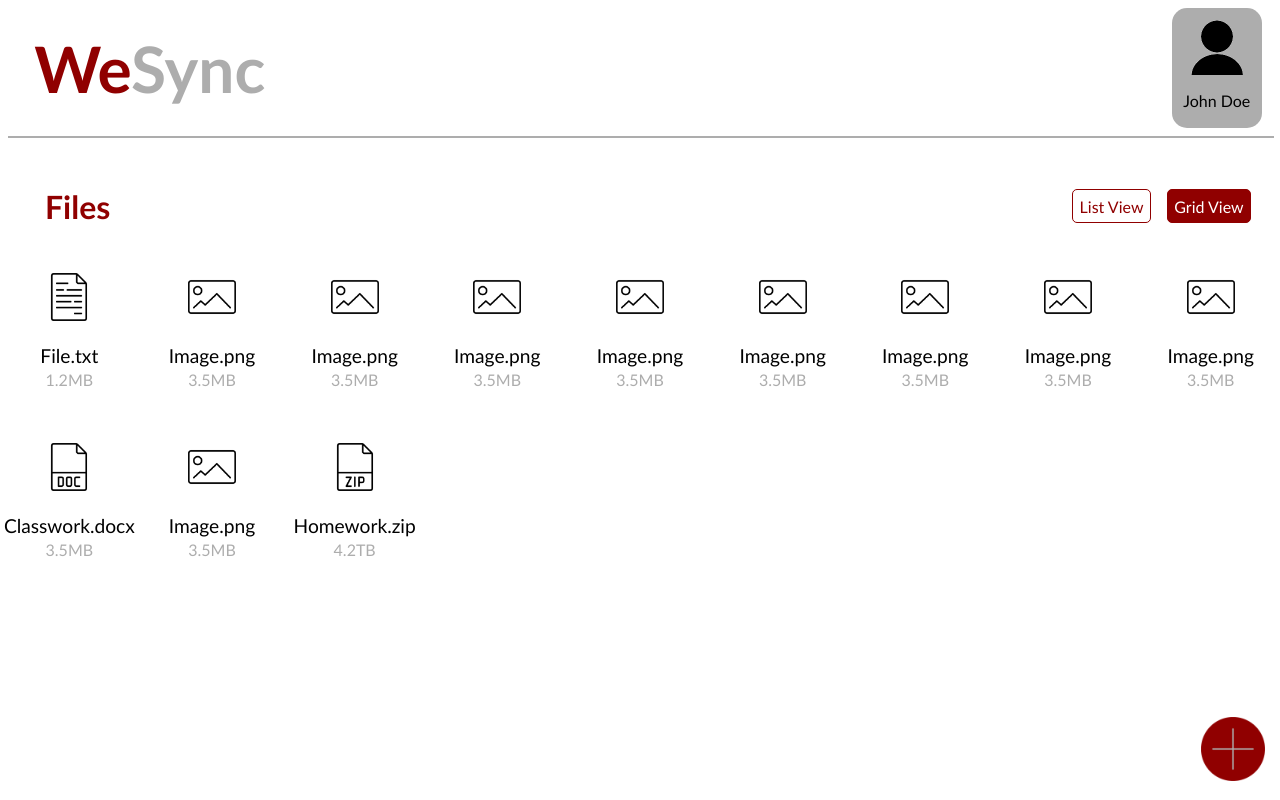
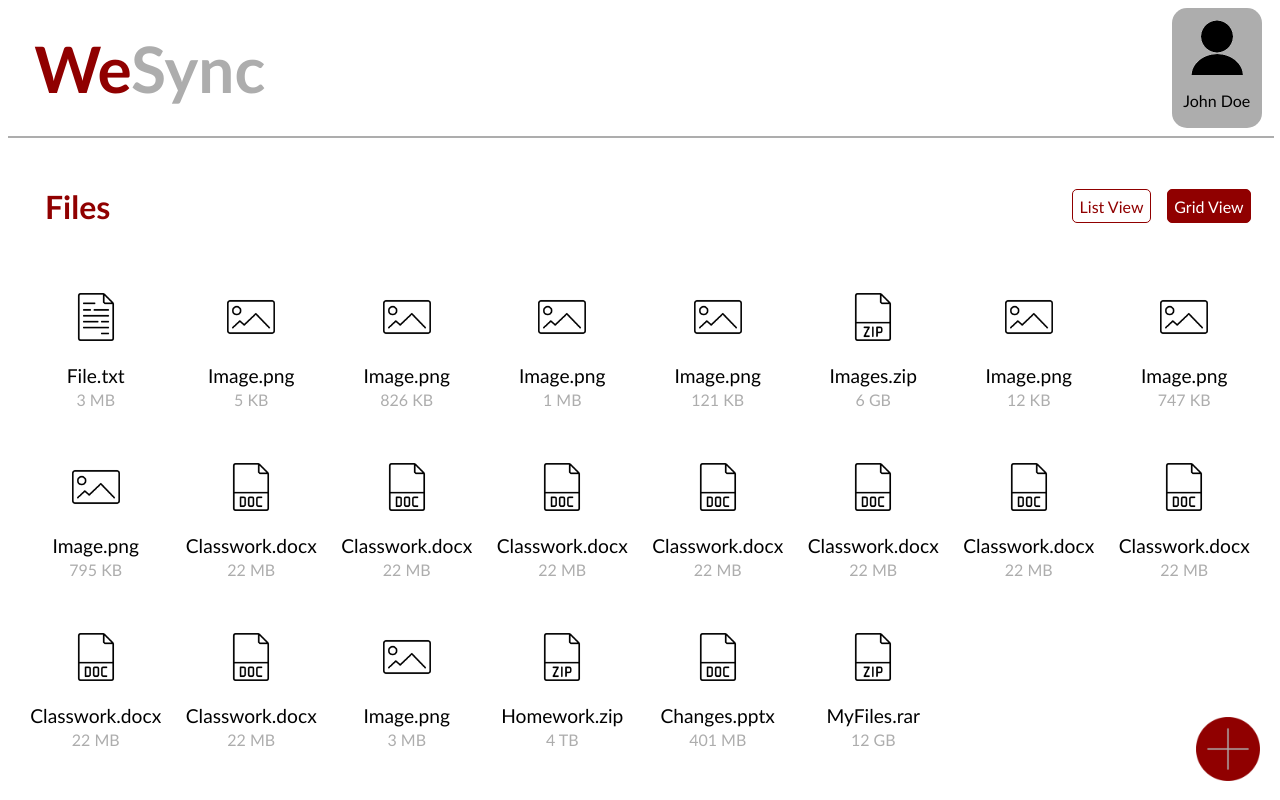
Before and after one commit to tsonicm/TW-UI-Svelte, a SvelteKit app: page / in a window 1280 px wide. Built offline with nearby package versions, Linux system fonts and the light colour scheme.

Commit message:
Scrollable layouts

```diff
--- a/src/app.html
+++ b/src/app.html
@@ -6,7 +6,7 @@
 		<meta name="viewport" content="width=device-width, initial-scale=1" />
 		%sveltekit.head%
 	</head>
-	<body data-sveltekit-preload-data="hover">
+	<body data-sveltekit-preload-data="hover" style="overflow: hidden;">
 		<div style="display: contents">%sveltekit.body%</div>
 	</body>
 </html>
--- a/src/components/GridView.svelte
+++ b/src/components/GridView.svelte
@@ -4,6 +4,7 @@
     import doc from '$lib/images/document.png';
     import image from '$lib/images/image.png';
     import zip from '$lib/images/zip.png';
+    import convertBytes from '$lib/convertBytes.js';
 
     function getExtension(name) {
         let extension = name.split('.').pop();
@@ -24,7 +25,7 @@
             {:else}
                 <img id="imgType" src={txt} alt="Text File">
             {/if}
-            <p>{file.name}<br><span>{file.size}</span></p>
+            <p>{file.name}<br><span>{convertBytes(file.size)}</span></p>
             </a>
         </div>
     {/each}
@@ -35,6 +36,27 @@
         display: grid;
         grid-template-columns: repeat(auto-fit, minmax(120px, 1fr));
         gap: 20px;
+        padding: 20px;
+        overflow-y: auto;
+        max-height: calc(100vh - 320px);
+    }
+
+    #files::-webkit-scrollbar {
+        width: 10px;
+    }
+
+    #files::-webkit-scrollbar-track {
+        background: #ddd;
+        border-radius: 5px;
+    }
+
+    #files::-webkit-scrollbar-thumb {
+        background: #900000;
+        border-radius: 5px;
+    }
+
+    #files::-webkit-scrollbar-thumb:hover {
+        background: #adadad;
     }
 
     #file {
--- a/src/components/ListView.svelte
+++ b/src/components/ListView.svelte
@@ -1,18 +1,15 @@
 <script>
     import files from '../data/files.json';
     import download from '$lib/images/download.svg';
-
-    function getExtension(name) {
-        let extension = name.split('.').pop();
-        return extension;
-    }
+    import convertBytes from '$lib/convertBytes.js';
 </script>
 
-<table class = "maxWidth">
+<div class = "content-wrapper">
+    <table>
         <colgroup>
             <col style = "width: 5%;">
-        <col style = "width: 80%;">
-        <col style = "width: 15%;">
+            <col style = "width: 85%;">
+            <col style = "width: 10%;">
         </colgroup>
         <tr>
             <th></th>
@@ -23,14 +20,42 @@
             <tr>
                 <td><a href="#"><img src = {download} alt = "Download File" /></a></td>
                 <td>{file.name}</td>
-            <td>{file.size}</td>
+                <td>{convertBytes(file.size)}</td>
             </tr>
         {/each}
     </table>
+</div>
 
 <style>
-    .maxWidth {
-        width: 100%;
+    .content-wrapper {
+        display: flex;
+        flex-direction: column;
+        align-items: center;
+        justify-content: flex-start;
+        max-height: calc(100vh - 290px);
+        overflow-y: scroll;
+    }
+
+    .content-wrapper::-webkit-scrollbar {
+        width: 10px;
+    }
+
+    .content-wrapper::-webkit-scrollbar-track {
+        background: #ddd;
+        border-radius: 5px;
+    }
+
+    .content-wrapper::-webkit-scrollbar-thumb {
+        background: #900000;
+        border-radius: 5px;
+    }
+
+    .content-wrapper::-webkit-scrollbar-thumb:hover {
+        background: #adadad;
+    }
+
+    .content-wrapper table {
+        width: 95%;
         border-collapse: collapse;
     }
 
--- a/src/components/UploadFilesModal.svelte
+++ b/src/components/UploadFilesModal.svelte
@@ -1,5 +1,7 @@
 <script>
     import upload from '$lib/images/plus.png';
+    import convertBytes from '$lib/convertBytes.js';
+
 
     function showModal() {
         let modal = document.querySelector('#uploadModalBackground');
@@ -30,18 +32,6 @@
             p.innerHTML = 'No files chosen.';
             filesChosen.appendChild(p);
         }
-    }
-
-    function convertBytes(bytes) {
-        let sizes = ['Bytes', 'KB', 'MB', 'GB', 'TB'];
-
-        if (bytes == 0) {
-            return '0 Byte';
-        }
-
-        let i = parseInt(Math.floor(Math.log(bytes) / Math.log(1024)));
-
-        return Math.round(bytes / Math.pow(1024, i), 2) + ' ' + sizes[i];
     }
 
     let files;
@@ -82,45 +72,10 @@
 </div>
 
 <style>
-
-    .chosen-files {
-        display: flex;
-        flex-direction: column;
-        align-items: center;
-        justify-content: center;
-
-        width: 100%;
-        max-height: 150px;
-
-        overflow-y: auto;
-
-        margin-top: 1rem;
-
-        font-family: 'Gill Sans', 'Gill Sans MT', Calibri, 'Trebuchet MS', sans-serif;
-        font-size: 1rem;
-        color: #adadad;
-    }
-
-    .chosen-files::-webkit-scrollbar {
-        width: 5px;
-    }
-
-    .chosen-files::-webkit-scrollbar-track {
-        background: #ddd;
-    }
-
-    .chosen-files::-webkit-scrollbar-thumb {
-        background: #900000;
-    }
-
-    .chosen-files::-webkit-scrollbar-thumb:hover {
-        background: #adadad;
-    }
-
     #fileUpload {
         position: fixed;
         bottom: 15px;
-        right: 15px;
+        right: 20px;
         cursor: pointer;
     }
 
@@ -176,7 +131,7 @@
         align-items: center;
         justify-content: center;
 
-        width: 300px;
+        width: 400px;
         height: 300px;
 
         background-color: #f2f2f2;
@@ -201,6 +156,43 @@
         font-size: 1.2rem;
         color: #900000;
         cursor: pointer;
+    }
+
+    .chosen-files {
+        display: flex;
+        flex-direction: column;
+        align-items: center;
+        justify-content: center;
+
+        max-width: 350px;
+        max-height: 150px;
+
+        overflow-y: auto;
+
+        margin-top: 1rem;
+
+        font-family: 'Gill Sans', 'Gill Sans MT', Calibri, 'Trebuchet MS', sans-serif;
+        font-size: 1rem;
+        color: #adadad;
+    }
+
+    .chosen-files::-webkit-scrollbar {
+        width: 5px;
+        height: 5px;
+    }
+
+    .chosen-files::-webkit-scrollbar-track {
+        background: #ddd;
+        border-radius: 5px;
+    }
+
+    .chosen-files::-webkit-scrollbar-thumb {
+        background: #900000;
+        border-radius: 5px;
+    }
+
+    .chosen-files::-webkit-scrollbar-thumb:hover {
+        background: #adadad;
     }
 
     .close-btn {
--- a/src/data/files.json
+++ b/src/data/files.json
@@ -1,50 +1,85 @@
 [
     {
         "name": "File.txt",
-        "size": "1.2MB"
+        "size": 3456432
     },
     {
         "name": "Image.png",
-        "size": "3.5MB"
+        "size": 4635
     },
     {
         "name": "Image.png",
-        "size": "3.5MB"
+        "size": 845632
     },
     {
         "name": "Image.png",
-        "size": "3.5MB"
+        "size": 1235445
+    },{
+        "name": "Image.png",
+        "size": 124321
+    },{
+        "name": "Images.zip",
+        "size": 6234534123
+    },{
+        "name": "Image.png",
+        "size": 12345
+    },{
+        "name": "Image.png",
+        "size": 765412
+    },{
+        "name": "Image.png",
+        "size": 814255
+    },
+    {
+        "name": "Classwork.docx",
+        "size": 23465768
+    },
+    {
+        "name": "Classwork.docx",
+        "size": 23465768
+    },
+    {
+        "name": "Classwork.docx",
+        "size": 23465768
+    },
+    {
+        "name": "Classwork.docx",
+        "size": 23465768
+    },
+    {
+        "name": "Classwork.docx",
+        "size": 23465768
+    },
+    {
+        "name": "Classwork.docx",
+        "size": 23465768
+    },
+    {
+        "name": "Classwork.docx",
+        "size": 23465768
+    },
+    {
+        "name": "Classwork.docx",
+        "size": 23465768
+    },
+    {
+        "name": "Classwork.docx",
+        "size": 23465768
     },
     {
         "name": "Image.png",
-        "size": "3.5MB"
-    },
-    {
-        "name": "Image.png",
-        "size": "3.5MB"
-    },
-    {
-        "name": "Image.png",
-        "size": "3.5MB"
-    },
-    {
-        "name": "Image.png",
-        "size": "3.5MB"
-    },
-    {
-        "name": "Image.png",
-        "size": "3.5MB"
-    },
-    {
-        "name": "Classwork.docx",
-        "size": "3.5MB"
-    },
-    {
-        "name": "Image.png",
-        "size": "3.5MB"
+        "size": 2633434
     },
     {
         "name": "Homework.zip",
-        "size": "4.2TB"
+        "size": 4200000000000
+    },
+    {
+        "name": "Changes.pptx",
+        "size": 420000000
+    },
+    {
+        "name": "MyFiles.rar",
+        "size": 12659812341
     }
 ]
--- /dev/null
+++ b/src/lib/convertBytes.js
@@ -0,0 +1,11 @@
+export default function convertBytes(bytes) {
+    let sizes = ['Bytes', 'KB', 'MB', 'GB', 'TB'];
+
+    if (bytes == 0) {
+        return '0 Byte';
+    }
+
+    let i = parseInt(Math.floor(Math.log(bytes) / Math.log(1024)));
+
+    return Math.round(bytes / Math.pow(1024, i), 2) + ' ' + sizes[i];
+}
```
Lines whose indentation alone changed are shown as unchanged.
